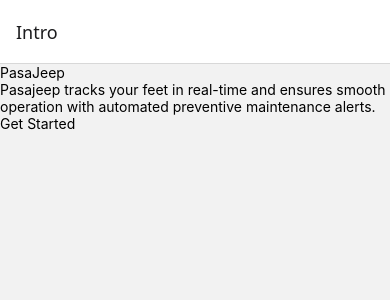
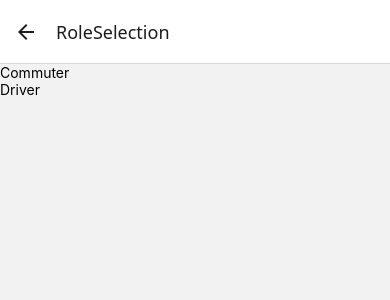
Before and after one commit to farrahalyssa/PasaJeep, a React Native app in the folder client/: screen /RoleSelection in a window 390 px wide. Shown: the top 300 px of the page. Built offline with nearby package versions, Linux system fonts and the light colour scheme.

Commit message:
added more screens for authstack

```diff
--- a/client/navigation/authNavigator.tsx
+++ b/client/navigation/authNavigator.tsx
@@ -4,6 +4,8 @@ import { AuthStackParamList } from "./types";
 import Intro from "../screens/auth/intro";
 import Register from "../screens/auth/register";
 import Login from "../screens/auth/login";
+import RoleSelection from "../screens/auth/roleSelection";
+import DriverRegistration from "../screens/auth/driverRegistration";
 import { NavigationContainer } from '@react-navigation/native';
 
 const AuthStack = createStackNavigator<AuthStackParamList>();
@@ -16,6 +18,9 @@ const AuthNavigator = () => {
                 <AuthStack.Screen name="Intro" component={Intro} />
                 <AuthStack.Screen name="Register" component={Register} />
                 <AuthStack.Screen name="Login" component={Login} />
+                <AuthStack.Screen name="DriverRegistration" component={DriverRegistration} />
+                <AuthStack.Screen name="RoleSelection" component={RoleSelection} />
+
             </AuthStack.Navigator>
         </NavigationContainer>
     )
--- a/client/navigation/types.tsx
+++ b/client/navigation/types.tsx
@@ -16,4 +16,6 @@ export type AuthStackParamList = {
     // Login: Pick<User, 'id' | 'fullName' | 'email' | 'password' | 'role'>;
     Login: undefined;
     Register: undefined;
+    DriverRegistration: undefined;
+    RoleSelection: undefined;
 }
--- a/client/screens/auth/driverRegistration.tsx
+++ b/client/screens/auth/driverRegistration.tsx
@@ -1,7 +1,11 @@
 import React from 'react'
 import {View, TextInput, Text, TouchableOpacity} from 'react-native'
+import { NativeStackScreenProps } from '@react-navigation/native-stack';
+import { AuthStackParamList } from '../../navigation/types';
 
-const DriverRegistration = () => {
+type DriverRegistrationProps = NativeStackScreenProps<AuthStackParamList, 'DriverRegistration'>
+
+const DriverRegistration = ({navigation}: DriverRegistrationProps) => {
   return (
     <View>
         <Text>Provide your details</Text>
--- a/client/screens/auth/register.tsx
+++ b/client/screens/auth/register.tsx
@@ -13,7 +13,7 @@ const Register = ({navigation}: RegisterProps) => {
         <TextInput><Text>Email</Text></TextInput>
         <TextInput><Text>Password</Text></TextInput>
         <TextInput><Text>Confirm Password</Text></TextInput>
-        <TouchableOpacity><Text>Register</Text></TouchableOpacity>
+        <TouchableOpacity onPress={()=>{navigation.navigate('RoleSelection')}}><Text>Register</Text></TouchableOpacity>
         <Text>Already have an account? <TouchableOpacity onPress={()=>{navigation.navigate('Login')}}><Text>Sign in</Text></TouchableOpacity></Text>
    </View>
   )
--- a/client/screens/auth/roleSelection.tsx
+++ b/client/screens/auth/roleSelection.tsx
@@ -1,12 +1,14 @@
 import React from 'react'
 import {View, TextInput, Text, TouchableOpacity} from 'react-native'
+import { AuthStackParamList } from '../../navigation/types'
+import { NativeStackScreenProps } from '@react-navigation/native-stack';
 
-const RoleSelection = () => {
+type RoleSelectionProps = NativeStackScreenProps<AuthStackParamList, 'RoleSelection'>
+const RoleSelection = ({navigation}: RoleSelectionProps) => {
   return (
     <View>
         <TouchableOpacity><Text>Commuter</Text></TouchableOpacity>
-        <TouchableOpacity><Text>Driver</Text></TouchableOpacity>
-        <TouchableOpacity><Text>Continue</Text></TouchableOpacity>
+        <TouchableOpacity onPress={()=>{navigation.navigate('DriverRegistration')}}><Text>Driver</Text></TouchableOpacity>
     </View>
   )
 }
```
